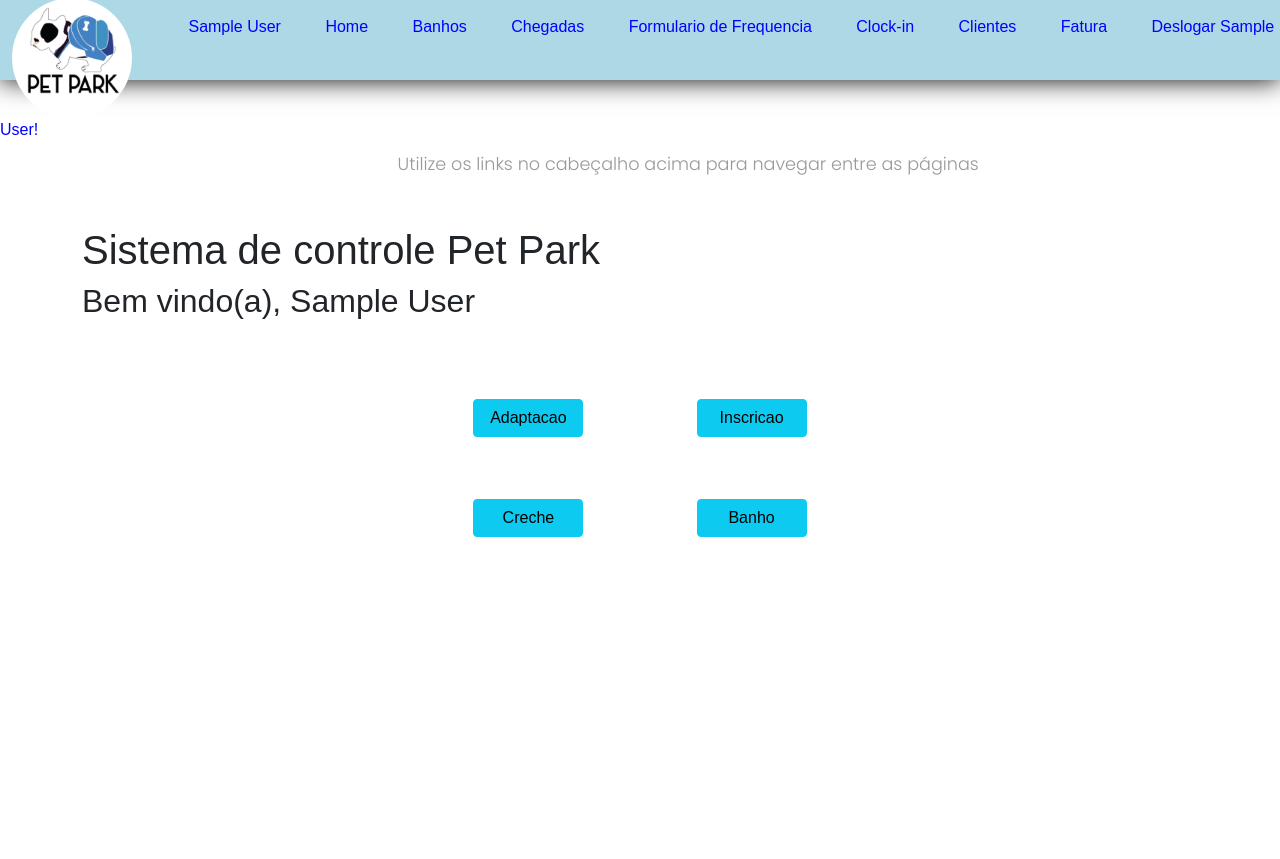
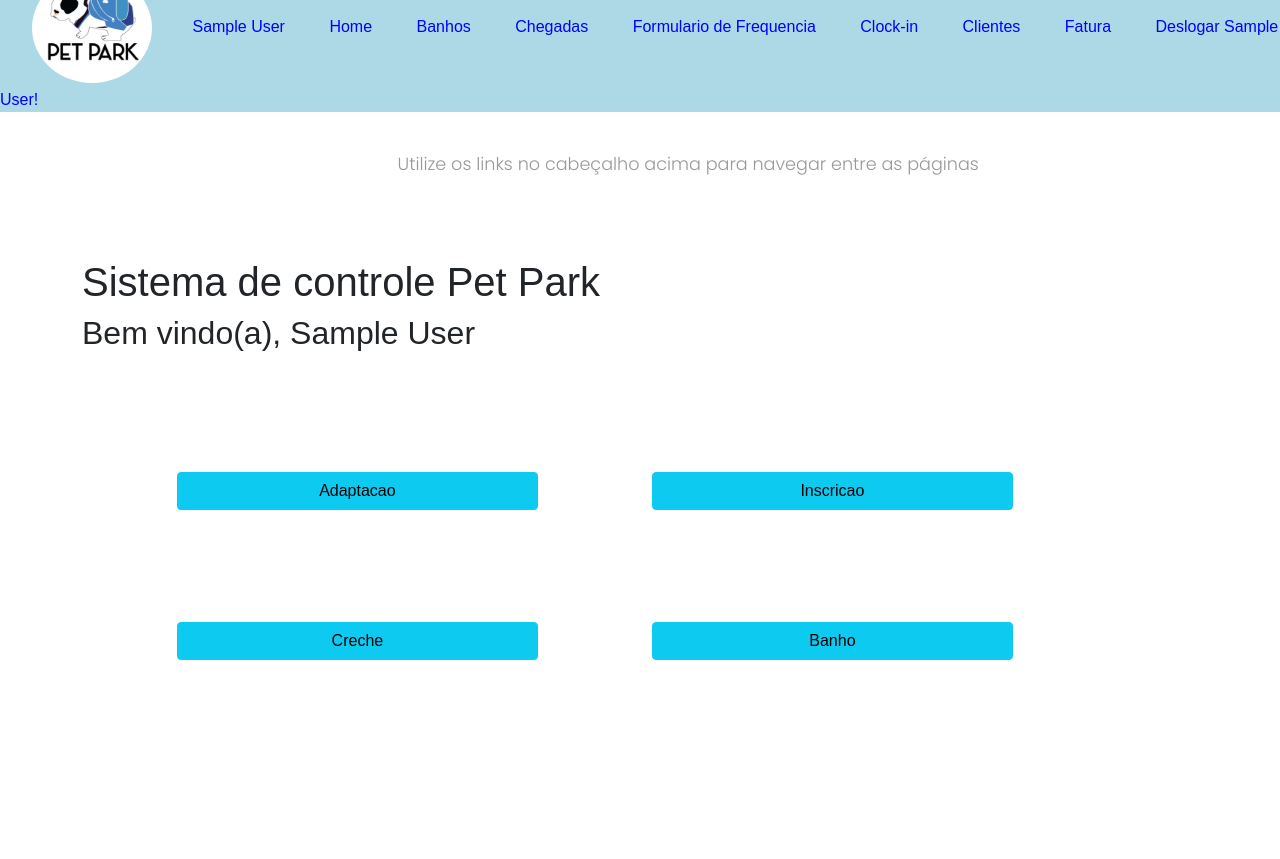
Before and after one commit to cassiorodrigo/apipetsite, a Flask app: page /1 in a window 1280 px wide. Shown: the top 859 px of the page. Run offline with Flask 2, Linux system fonts and the light colour scheme; the visitor is signed in with stand-in values (Sample User, id 1); some libraries are stand-ins or nearby versions.

Commit message:
changed home screen bootstrap

```diff
--- a/templates/base.html
+++ b/templates/base.html
@@ -55,34 +55,34 @@ p {
 </head>
 <body>
 <header>
-    <nav>
-        <a href="/" style="text-decoration:none;">
-            <img src="{{ 'static/images/petlogo.jpg' }}" alt="PETLOGO aqui" width="120px" height="120px"
-            style="border-radius:50%; margin-top:60px; margin-left:12px">
-        </a>
+    <nav style="background-color: lightblue; width:100%">
         <ul>
+            <a href="/" style="text-decoration:none;">
+                <img class="navbar-brand" src="{{ 'static/images/petlogo.jpg' }}" alt="PETLOGO aqui" width="120px" height="120px"
+                    style="border-radius:50%">
+            </a>
             {% if current_user.is_authenticated %}
-            <li><a href="#"> {{ current_user.name }} </a> </li>
-            <li><a href="{{ url_for('home', usuario=current_user.username) }}">Home</a></li>
+            <li class="nav-item"><a href="#"> {{ current_user.name }} </a> </li>
+            <li class="nav-item"><a href="{{ url_for('home', usuario=current_user.username) }}">Home</a></li>
             {% if current_user.role != 'cliente' %}
-            <li><a href="{{ url_for('banhos_pedidos') }}">Banhos</a></li>
-            <li><a href="{{ url_for('homechegadas') }}">Chegadas</a></li>
-            <li><a href="{{ url_for('freq') }}">Formulario de Frequencia</a></li>
-            <li><a href="{{ url_for('clockin') }}">Clock-in</a></li>
+            <li class="nav-item"><a href="{{ url_for('banhos_pedidos') }}">Banhos</a></li>
+            <li class="nav-item"><a href="{{ url_for('homechegadas') }}">Chegadas</a></li>
+            <li class="nav-item"><a href="{{ url_for('freq') }}">Formulario de Frequencia</a></li>
+            <li class="nav-item"><a href="{{ url_for('clockin') }}">Clock-in</a></li>
             {% endif %}
             {% if current_user.role == 'admin' or current_user.role == 'superadmin'%}
-            <li><a href="{{ url_for('mostra_clientes') }}">Clientes</a></li>
-            <li><a href="{{ url_for('fatura') }}">Fatura</a></li>
+            <li class="nav-item"><a href="{{ url_for('mostra_clientes') }}">Clientes</a></li>
+            <li class="nav-item"><a href="{{ url_for('fatura') }}">Fatura</a></li>
             {% endif %}
-            <li><a href="{{ url_for('logout') }}"> Deslogar   {{ current_user.name }}! </a> </li>
+            <li class="nav-item"><a href="{{ url_for('logout') }}"> Deslogar   {{ current_user.name }}! </a> </li>
             {% else %}
-            <li><a href="{{ url_for('login')}}">Login</a></li>
-            <li><a href="{{ url_for('registrar') }}">Registrar</a></li>
+            <li class="nav-item"><a href="{{ url_for('login')}}">Login</a></li>
+            <li class="nav-item"><a href="{{ url_for('registrar') }}">Registrar</a></li>
             {% endif %}
         </ul>
     </nav>
 </header>
-<div class="container">
+<div class="container-sm">
     <div class="col">
     </div>
     <div class="col">
@@ -108,35 +108,57 @@ p {
                 </p>
             </center>
             {# % if current_user.is_authenticated % #}
-                <h1>Sistema de controle Pet Park</h1>
+    <div class="row justify-content-center mt-5">
+        <div class="col-l-5">
+            <h1>Sistema de controle Pet Park</h1>
+        </div>
+        <div class="col-l-5">
                 <h2>Bem vindo(a), {{ current_user.name }}</h2>
-                <center>
-                    <table class="mt-5" style="border-spacing:20px;width:40%;border:0px;height:200px;">
-                        <tbody>
-                            <tr style="border-spacing:20px; border:0px">
-                                <td style="border:0px" align="center">
+        </div>
+    </div>
+<!--                <center>-->
+<!--                    <table class="mt-5" style="border-spacing:20px;width:40%;border:0px;height:200px;">-->
+<!--                        <tbody>-->
+<!--                            <tr style="border-spacing:20px; border:0px">-->
+<!--                                <td style="border:0px" align="center">-->
+                    <div class="row justify-content-center mt-5">
+                            <div class="col-lg-5 mt-5">
                                     <a href="{{ url_for('ficha_adaptacao') }}">
-                                        <input type="button" class="btn btn-info" value="Adaptacao" style="width:110px">
+                                        <input type="button" class="btn btn-info mt-3" value="Adaptacao" style="width:80%">
                                     </a>
+                            </div>
 
-                                </td>
-                                <td style="border: 0px" align="center">
+<!--                                </td>-->
+<!--                                <td style="border: 0px" align="center">-->
+                                <div class="col-lg-5 mt-5">
                                     <a href="{{ url_for('inscricao') }}">
-                                        <input type="button" class="btn btn-info" value="Inscricao" style="width:110px">
+                                        <input type="button" class="btn btn-info mt-3" value="Inscricao" style="width:80%">
                                     </a>
-                                </td>
-                            </tr>
-                            <tr style="border: 0px">
-                                    <td style="border: 0px" align="center">
-                                        <input type="button" class="btn btn-info" value="Creche" style="width:110px">
-                                    </td>
-                                    <td style="border: 0px" align="center">
-                                        <input type="button" class="btn btn-info" value="Banho" style="width:110px">
-                                    </td>
-                                </tr>
-                        </tbody>
-                    </table>
-                </center>
+                                </div>
+                    </div>
+<!--                                </td>-->
+<!--                            </tr>-->
+<!--                            <tr style="border: 0px">-->
+
+
+
+<!--                                    <td style="border: 0px" align="center">-->
+                    <div class="row justify-content-center mt-5">
+                                <div class="col-lg-5 mt-5">
+                                        <input type="button" class="btn btn-info mt-3" value="Creche" style="width:80%; margin-top:100%">
+<!--                                    </td>-->
+<!--                                    <td style="border: 0px" align="center">-->
+                                </div>
+
+                                <div class="col-lg-5 mt-5">
+                                        <input type="button" class="btn btn-info mt-3" value="Banho" style="width:80%">
+                                </div>
+                    </div>
+<!--                                    </td>-->
+<!--                                </tr>-->
+<!--                        </tbody>-->
+<!--                    </table>-->
+<!--                </center>-->
             {# % endif % #}
         {% endblock %}
     </div>
```
Also changed, not shown: qrpix2.png.
